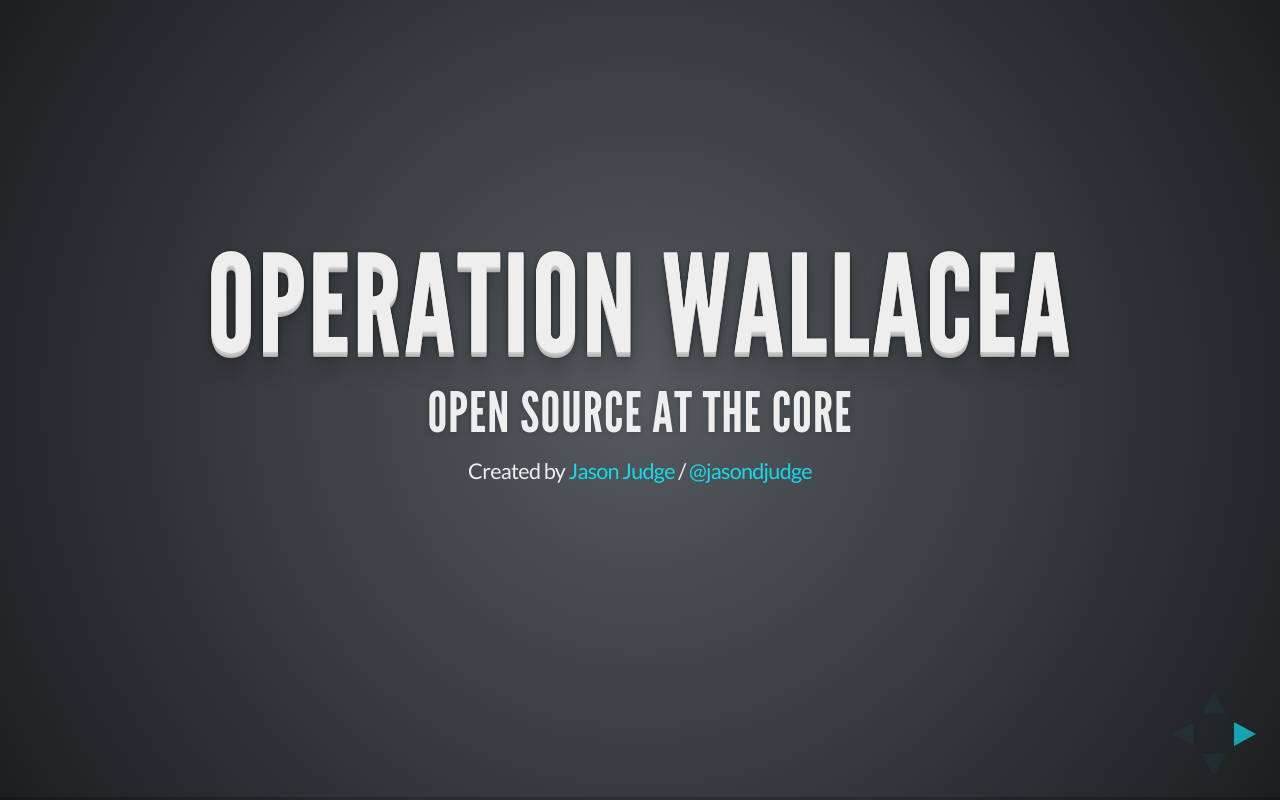
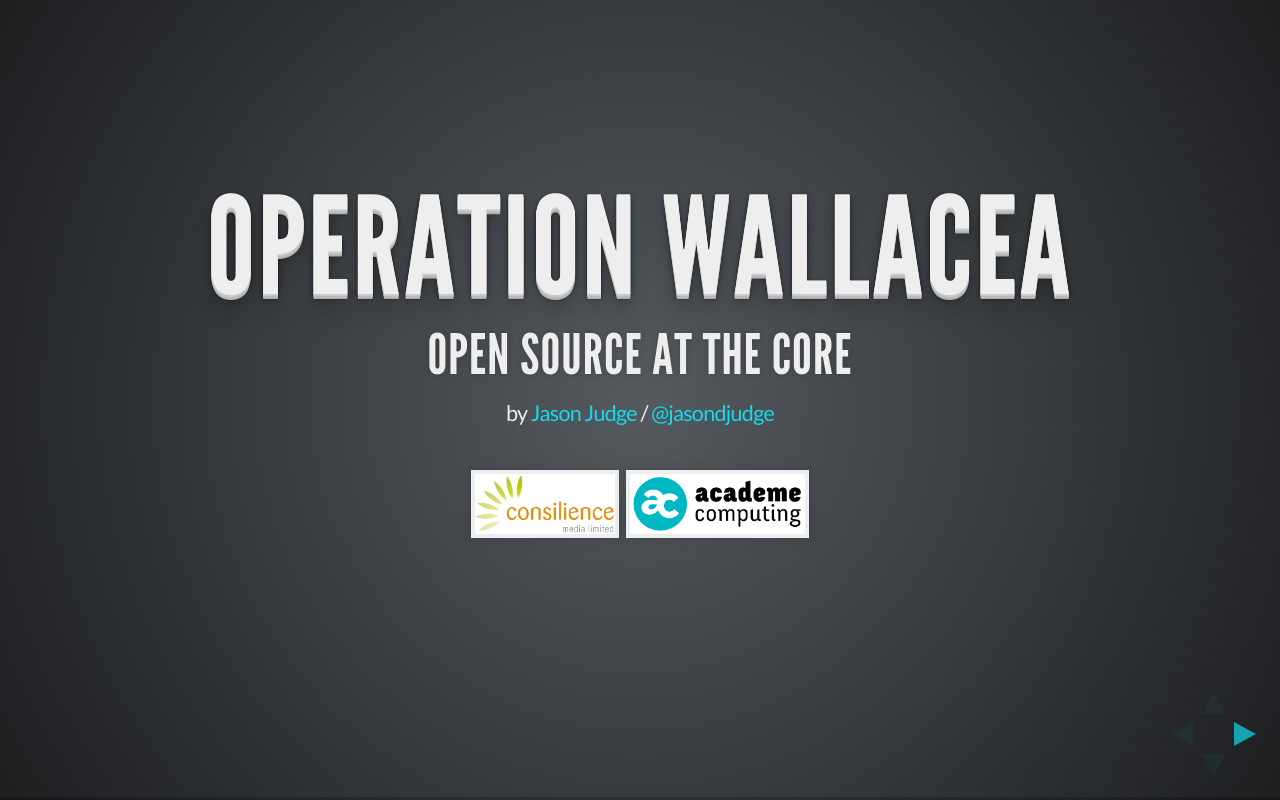
Before and after one commit to judgej/SuperMondaysOpwall, a plain HTML site: page index.html in a window 1280 px wide. Drawn offline with nearby package versions, Linux system fonts and the light colour scheme.

Commit message:
Finishing slides

```diff
--- a/index.html
+++ b/index.html
@@ -46,7 +46,11 @@
 					<h1>Operation Wallacea</h1>
 					<h3>Open Source at the Core</h3>
 					<p>
-						<small>Created by <a href="http://academe.co.uk">Jason Judge</a> / <a href="http://twitter.com/jasondjudge">@jasondjudge</a></small>
+						<small>by <a href="http://academe.co.uk">Jason Judge</a> / <a href="http://twitter.com/jasondjudge">@jasondjudge</a></small>
+					</p>
+					<p>
+						<img src="media/consil-logo-cropped.png" style="height: 60px" />
+						<img src="media/academe-logo-cropped.png" style="height: 60px" />
 					</p>
 				</section>
 
```
Also changed, not shown: media/Consil Jason slide.jpg (added), media/academe-logo-cropped.png (added), media/consil-logo-cropped-tx.png (added), media/consil-logo-cropped.png (added), 1 other file.
